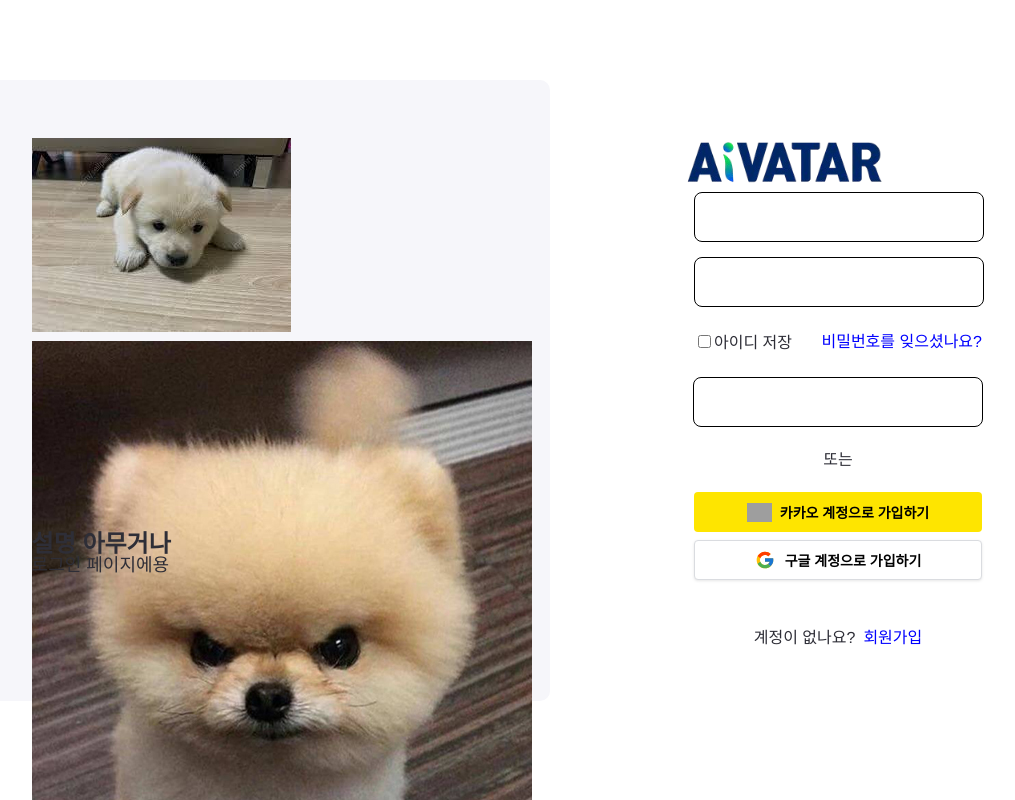
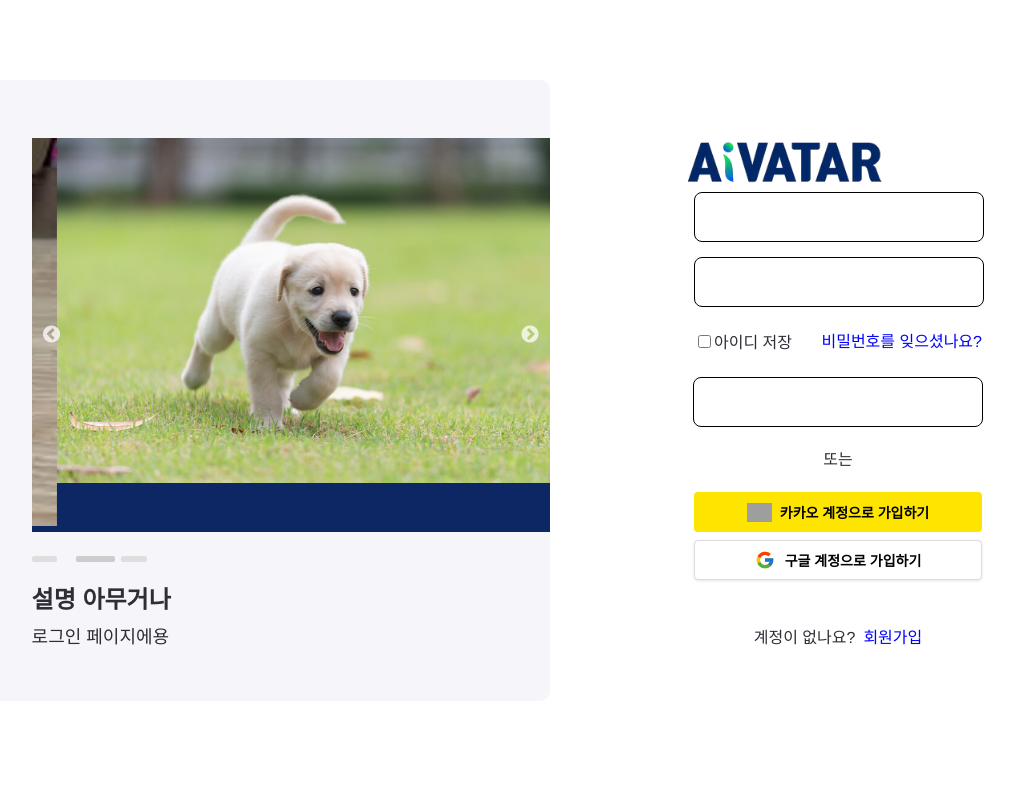
Before and after one commit to fc-2-ai/FE, a React (Vite) app: page /auth/login in a window 1280 px wide. Shown: the top 800 px of the page, without its empty margins (90-1105 px from the left). Built offline with nearby package versions, Linux system fonts and the light colour scheme; no server answers; grey boxes are pictures that could not be loaded; a web font is replaced by a local one.

Commit message:
feat: slick을 활용한 캐러셀 구현 (#5)

```diff
--- a/package.json
+++ b/package.json
@@ -13,11 +13,15 @@
   "dependencies": {
     "@tanstack/react-query": "^5.66.11",
     "@tanstack/react-router": "^1.112.0",
+    "@types/react-slick": "^0.23.13",
+    "@types/slick-carousel": "^1.6.40",
     "axios": "^1.8.1",
     "msw": "^2.7.3",
     "react": "^19.0.0",
     "react-dom": "^19.0.0",
     "react-router-dom": "^7.2.0",
+    "react-slick": "^0.30.3",
+    "slick-carousel": "^1.8.1",
     "styled-components": "^6.1.15",
     "styled-reset": "^4.5.2",
     "zustand": "^5.0.3"
--- /dev/null
+++ b/src/components/common/bannerSlider/index.tsx
@@ -0,0 +1,157 @@
+import theme from '@/styles/theme';
+import styled from 'styled-components';
+import React from 'react';
+import Slider from 'react-slick';
+import 'slick-carousel/slick/slick.css';
+import 'slick-carousel/slick/slick-theme.css';
+import type { BannerSliderType } from '@/types/types';
+
+type ArrowProps = {
+  className?: string;
+  style?: React.CSSProperties;
+  onClick?: React.MouseEventHandler<HTMLButtonElement>;
+  currentSlide?: number;
+  slideCount?: number;
+};
+
+function BannerSlider({ images }: BannerSliderType) {
+  const PrevArrow = (props: ArrowProps) => {
+    const { className, onClick } = props;
+    return (
+      <button
+        className={className}
+        onClick={onClick}
+        type="button"
+        aria-label="Previous">
+        Previous
+      </button>
+    );
+  };
+
+  const NextArrow = (props: ArrowProps) => {
+    const { className, onClick } = props;
+    return (
+      <button
+        className={className}
+        onClick={onClick}
+        type="button"
+        aria-label="Next">
+        Next
+      </button>
+    );
+  };
+
+  const settings = {
+    slidesToShow: 1,
+    slidesToScroll: 1,
+    infinite: true,
+    speed: 500,
+    dots: true,
+    dotsClass: 'custom-dots',
+    autoplay: true,
+    autoplaySpeed: 5000,
+    pauseOnHover: true,
+    draggable: true,
+    prevArrow: <PrevArrow />,
+    nextArrow: <NextArrow />,
+    customPaging: function () {
+      return <div className="custom-dot"></div>;
+    },
+  };
+
+  return (
+    <S.SliderWrapper>
+      <S.SliderContainer>
+        <Slider {...settings}>
+          {images.map((image, index) => (
+            <div key={index}>
+              <img
+                src={image}
+                alt={`logoBanner-${index}`}
+              />
+            </div>
+          ))}
+        </Slider>
+      </S.SliderContainer>
+    </S.SliderWrapper>
+  );
+}
+
+const S = {
+  SliderWrapper: styled.div`
+    width: 100%;
+    height: 70%;
+    position: relative;
+  `,
+  SliderContainer: styled.div`
+    width: 100%;
+    height: 100%;
+    background-color: ${theme.colors.primary};
+    overflow: visible;
+    position: relative;
+
+    .slick-slider {
+      width: 100%;
+      height: 100%;
+    }
+
+    .slick-list,
+    .slick-track {
+      height: 100%;
+    }
+
+    .custom-dots {
+      margin-top: 3vh;
+      position: absolute;
+      display: flex !important;
+      justify-content: flex-start;
+      width: 100%;
+      padding: 0;
+      list-style: none;
+      text-align: left;
+    }
+
+    .custom-dots li {
+      position: relative;
+      display: inline-block;
+      width: 2vw;
+      height: 0.8vh;
+      cursor: pointer;
+      margin-right: 1.5vw;
+    }
+
+    .custom-dots li .custom-dot {
+      width: 100%;
+      height: 100%;
+      background-color: ${theme.colors.lightGray3};
+      border-radius: 2px;
+      transition: all 0.3s ease;
+    }
+
+    .custom-dots li.slick-active .custom-dot {
+      width: 3vw;
+      background-color: ${theme.colors.lightGray2};
+    }
+
+    .slick-prev,
+    .slick-next {
+      z-index: 10;
+    }
+
+    .slick-prev {
+      left: 10px;
+    }
+
+    .slick-next {
+      right: 10px;
+    }
+
+    img {
+      width: 100%;
+      height: 100%;
+      object-fit: cover;
+    }
+  `,
+};
+
+export default BannerSlider;
--- a/src/mock/mock.ts
+++ b/src/mock/mock.ts
@@ -1,9 +1,9 @@
-import type { loginBannerType } from '@/types/types';
+import type { BannerSliderType } from '@/types/types';
 import image1 from '@/assets/loginBanner/image1.png';
 import image2 from '@/assets/loginBanner/image2.png';
 import image3 from '@/assets/loginBanner/image3.png';
 
-export const loginBanner = (): loginBannerType => {
+export const loginBanner = (): BannerSliderType => {
   const images = [image1, image2, image3];
   return { images };
 };
--- a/src/routes/auth/login/index.tsx
+++ b/src/routes/auth/login/index.tsx
@@ -5,6 +5,7 @@ import { loginBanner } from '@/mock/mock';
 import logo from '@/assets/logo.png';
 import KakaoLoginButton from '@/components/kakaoLoginButton';
 import GoogleLoginButton from '@/components/googleLoginButton';
+import BannerSlider from '@/components/common/bannerSlider';
 
 export const Route = createFileRoute('/auth/login/')({
   component: RouteComponent,
@@ -17,15 +18,7 @@ function RouteComponent() {
     <S.LoginWrapper>
       <S.LoginContainer>
         <S.LoginLeftContainer>
-          <S.LoginImg>
-            {images.map((image, index) => (
-              <img
-                key={index}
-                src={image}
-                alt="logoBanner"
-              />
-            ))}
-          </S.LoginImg>
+          <BannerSlider images={images} />
           <S.LoginTitleContainer>
             <h2>설명 아무거나</h2>
             <p>로그인 페이지에용</p>
@@ -91,15 +84,8 @@ const S = {
     border-radius: ${theme.radius.large};
     padding-top: 5%;
     padding-left: 5%;
+    position: relative;
   `,
-  LoginImg: styled.div`
-    width: 100%;
-    height: 70%;
-    background-color: ${theme.colors.primary} img {
-      object-fit: cover;
-    }
-  `,
-
   LoginForm: styled.div`
     margin-top: 20%;
     width: 100%;
@@ -107,22 +93,21 @@ const S = {
     flex-direction: column;
     gap: 15px;
   `,
-
   LoginTitleContainer: styled.div`
+    margin-top: 7vh;
     max-width: 70%;
     height: 20%;
     overflow-wrap: break-word;
-
     h2 {
       font-size: ${theme.fontSizes.fz24};
       font-weight: ${theme.fontWeights.bold};
+      margin-bottom: 2vh;
     }
 
     p {
       font-size: ${theme.fontSizes.fz18};
     }
   `,
-
   LoginRightContainer: styled.div`
     display: flex;
     justify-content: center;
@@ -164,7 +149,6 @@ const S = {
       font-weight: ${theme.fontWeights.medium};
     }
   `,
-
   LoginRow: styled.div`
     display: flex;
     justify-content: center;
@@ -199,3 +183,5 @@ const S = {
     border: 1px solid ${theme.colors.black};
   `,
 };
+
+export default RouteComponent;
--- a/src/styles/theme.ts
+++ b/src/styles/theme.ts
@@ -12,6 +12,7 @@ const theme = {
     background2: '#EEF0F5',
     lightGray1: '#E4E5E7',
     lightGray2: '#CDCDCD',
+    lightGray3: '#DEDEDE',
     darkGray1: '#9E9EAD',
     darkGray2: '#8B8B9D',
     darkGray3: '#6E6E84',
--- a/src/types/types.ts
+++ b/src/types/types.ts
@@ -25,6 +25,6 @@ export type UserProfile = {
   provider: string;
 };
 
-export type loginBannerType = {
+export type BannerSliderType = {
   images: Array<string>;
 };
```
Also changed, not shown: src/assets/loginBanner/image2.png, 1 other file (tests, documents, lock files or other folders).
